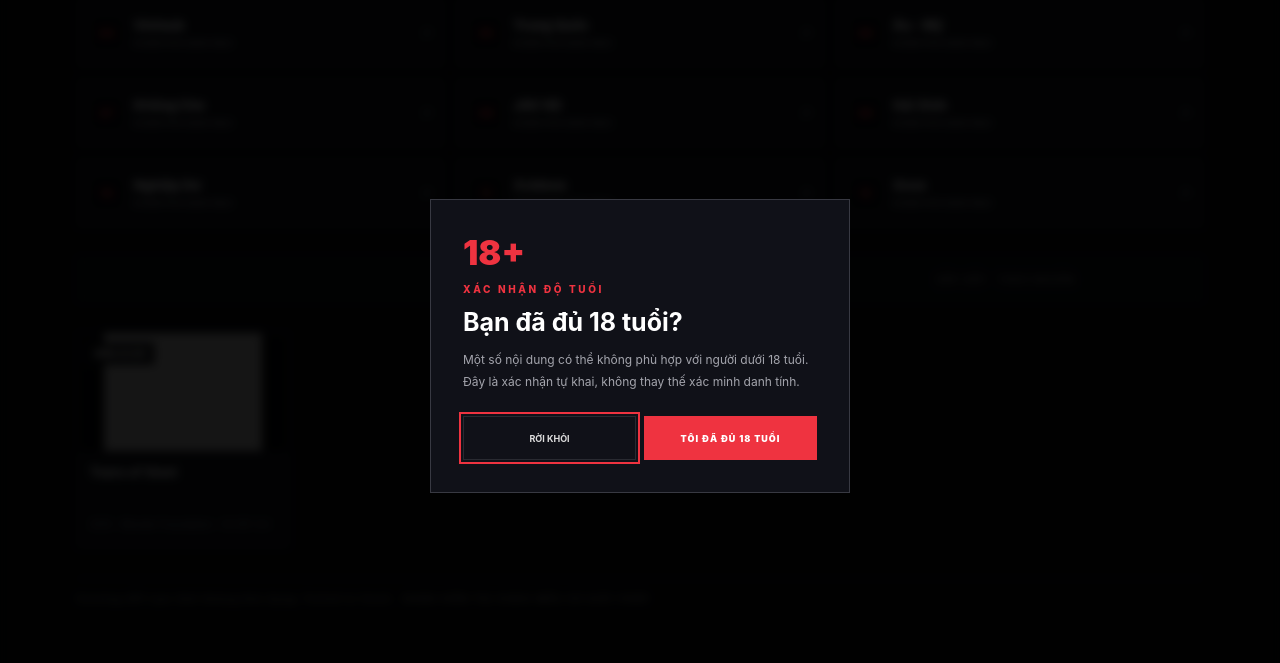
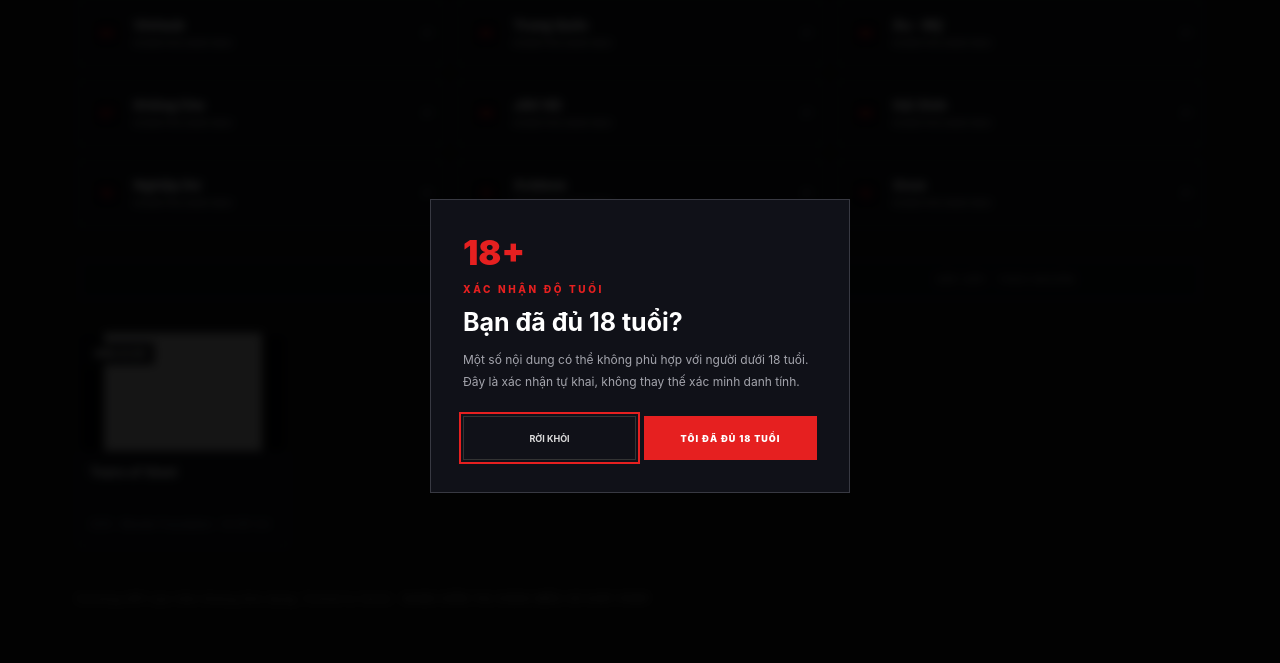
Before and after one commit to zskbot/clipviet.live, a PHP site: page /site/ in a window 1280 px wide. Shown: the part 851-1514 px from the top of the page. Run offline with PHP 8.4, Linux system fonts and the light colour scheme; grey boxes are pictures that could not be loaded.

Commit message:
feat(brand): apply official palette typography and square controls globally

```diff
--- a/site/brand-ui.css
+++ b/site/brand-ui.css
@@ -1,7 +1,18 @@
-/* ClipViet global UI geometry: square corners are a brand requirement. */
-:where(button, input, select, textarea, option, summary, a, [role="button"], [role="tab"], [role="menuitem"], [role="option"], [role="switch"], [role="checkbox"], [role="radio"], .btn, .button, .cta, .chip, .badge, .tab, .pill, .card, .panel, .modal, .dialog, .dropdown, .menu, .popover, .toast, .tooltip, .pagination, .nav-item, .filter, .filter-button) {
-  border-radius: 0 !important;
+/* ClipViet.live Brand Guide v1.0 — shared UI tokens and geometry. */
+:root{
+ color-scheme:dark;
+ --bg:#121212!important;
+ --panel:#1E1E1E!important;
+ --fg:#F5F5F5!important;
+ --muted:#A0A0A0!important;
+ --line:#333333!important;
+ --red:#E62020!important;
+ --cv-bg:#121212;
+ --cv-panel:#1E1E1E;
+ --cv-text:#F5F5F5;
+ --cv-muted:#A0A0A0;
+ --cv-line:#333333;
+ --cv-accent:#E62020;
 }
-:where(button, [role="button"], .btn, .button, .cta, .chip, .tab, .filter-button, .pagination a) {
-  border-radius: 0 !important;
-}
+body{font-family:Inter,ui-sans-serif,system-ui,-apple-system,BlinkMacSystemFont,"Segoe UI",sans-serif!important}
+:where(button,input,select,textarea,option,summary,a,[role="button"],[role="tab"],[role="menuitem"],[role="option"],[role="switch"],[role="checkbox"],[role="radio"],.btn,.button,.cta,.chip,.badge,.tab,.pill,.card,.panel,.modal,.dialog,.dropdown,.menu,.popover,.toast,.tooltip,.pagination,.nav-item,.filter,.filter-button){border-radius:0!important}
```
